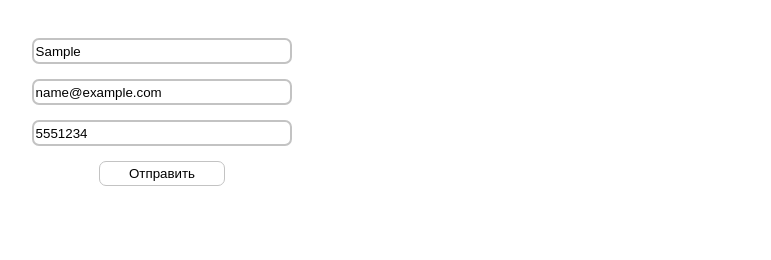
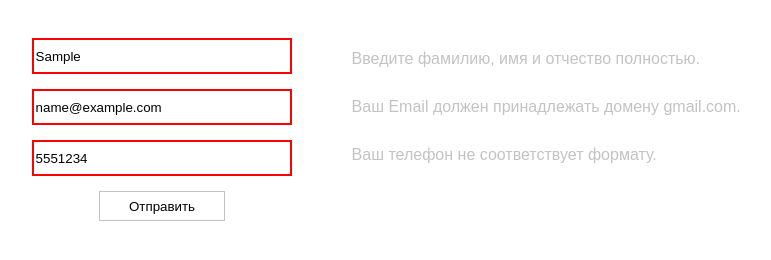
Before and after one commit to nasthe2/form-validation, a plain HTML site: page index.html in a window 1280 px wide. Both pictures are taken after typing "Sample", "name@example.com", "5551234" into the empty fields and a click on the button "Отправить". Shown: the whole page, without its empty margins (478-1249 px from the left). Drawn offline with Linux system fonts and the light colour scheme.

Commit message:
Complete styling

```diff
--- a/script.js
+++ b/script.js
@@ -5,27 +5,111 @@ form.addEventListener("submit", (e) => {
 });
 
 function validation() {
-  const name = document.getElementById("name").value;
-  const email = document.getElementById("email").value;
-  const phone = document.getElementById("phone").value;
+  const data = {};
 
-  nameValidation(name);
+  const isNameValid = nameValidation();
+  const isEmailValid = emailValidation();
+  const isPhoneValid = phoneValidation();
+
+  if (isNameValid && isEmailValid && isPhoneValid) {
+    data.name = isNameValid;
+    data.email = isEmailValid;
+    data.phone = isPhoneValid;
+
+    const formData = new FormData(form);
+
+    Object.keys(data).forEach(key => formData.append(key, data[key]));
+    console.log(formData);
+  }
 }
 
-function nameValidation(name) {
-  const noNumber = name.match(/\d/) === null;
-  const isFullName = name.trim().split(' ').length === 3;
+function nameValidation() {
+  const userName = document.getElementById("name").value.trim();
+  document.getElementById("name").classList.remove("form__input-valid", "form__input-invalid");
+  let nameError = document.querySelector(".error__name");
+  nameError.innerHTML = "";
+
+  const noNumber = userName.match(/\d/) === null;
+  const isFullName = (userName.split(" ").length === 3) && (userName.split(" ").filter(i => i.length > 1).length === 3);
   let upperCaseFixes = 0;
-  name.trim().split(' ').forEach(item => {
+  let nameValidationError = "";
+
+  userName.trim().split(" ").forEach(item => {
     item[0] === item[0].toUpperCase() ? upperCaseFixes : upperCaseFixes++;
   });
 
-  console.log(noNumber, isFullName, upperCaseFixes);
-  console.log(noNumber && isFullName && !upperCaseFixes);
+  if (noNumber && isFullName && !upperCaseFixes) {
+    document.getElementById("name").classList.add("form__input-valid");
+    return userName;
+  } else {
+    if (!noNumber) {
+      nameValidationError += "Имя не должно содержать цифр. ";
+    }
+    if (!isFullName) {
+      nameValidationError += "Введите фамилию, имя и отчество полностью. ";
+    }
+    if (upperCaseFixes) {
+      nameValidationError += "Первые символы должны быть заглавными.";
+    }
 
-  if (noNumber && isFullName && !upperCaseFixes) {
-    return true
-  } else {
-    alert('опа');
+    document.getElementById("name").classList.add("form__input-invalid");
+    nameError.innerHTML = nameValidationError;
+    return false;
   }
 }
+
+function emailValidation() {
+  const userEmail = document.getElementById("email").value.trim();
+  document.getElementById("email").classList.remove("form__input-valid", "form__input-invalid");
+  let emailError = document.querySelector(".error__email");
+  emailError.innerHTML = "";
+
+  let emailValidationError = "";
+
+  if (userEmail.trim().split("@")[1] === "gmail.com") {
+    document.getElementById("email").classList.add("form__input-valid");
+    return userEmail;
+  } else {
+    emailValidationError += "Ваш Email должен принадлежать домену gmail.com.";
+
+    document.getElementById("email").classList.add("form__input-invalid");
+    emailError.innerHTML = emailValidationError;
+    return false;
+  }
+}
+
+function phoneValidation() {
+  const userPhone = document.getElementById("phone").value.trim();
+  document.getElementById("phone").classList.remove("form__input-valid", "form__input-invalid");
+  let phoneError = document.querySelector(".error__phone");
+  phoneError.innerHTML = "";
+
+  let phoneValidationError = "";
+
+  if (userPhone.match(/^(8|\+7|07)\d{10}$/)) {
+    document.getElementById("phone").classList.add("form__input-valid");
+    return userPhone;
+  } else {
+    phoneValidationError += "Ваш телефон не соответствует формату.";
+
+    phoneError.innerHTML = phoneValidationError;
+    document.getElementById("phone").classList.add("form__input-invalid");
+    return false;
+  }
+}
+
+document.querySelector(".form").addEventListener("paste",
+function (event) {
+  event.preventDefault();
+  let clipboard = event.clipboardData;
+  let input = clipboard.getData("Text");
+  event.target.value = input.trim();
+}, false);
+
+document.getElementById("phone").addEventListener("paste",
+function (event) {
+  event.preventDefault();
+  let clipboard = event.clipboardData;
+  let phone = clipboard.getData("Text");
+  event.target.value = phone.replace(/[^+0-9]/gim, "");
+}, false);
--- a/style.css
+++ b/style.css
@@ -7,6 +7,7 @@
 }
 
 .user-info {
+  position: relative;
   width: 100%;
 }
 
@@ -17,10 +18,16 @@
 
 .form__input {
   width: 100%;
-  height: 20px;
-  border-radius: 7px;
+  height: 30px;
   margin-bottom: 15px;
   border: 2px solid rgb(195, 195, 195);
+}
+
+.form__input:focus {
+  border: 2px solid rgba(87, 87, 87, .7);
+  border-radius: 0;
+  outline-offset: 0;
+  outline: none;
 }
 
 .form__input-valid {
@@ -34,8 +41,23 @@
 .button {
   display: block;
   width: 50%;
-  height: 25px;
+  height: 30px;
   background-color: #fff;
-  border-radius: 7px;
   border: 1px solid rgb(195, 195, 195);
 }
+
+.error {
+  position: absolute;
+  left: 65%;
+  color: rgb(195, 195, 195);
+  font: 400 16px Arial;
+}
+
+.error__name,
+.error__email,
+.error__phone {
+  display: flex;
+  align-items: center;
+  height: 33px;
+  margin-bottom: 15px;
+}
```
